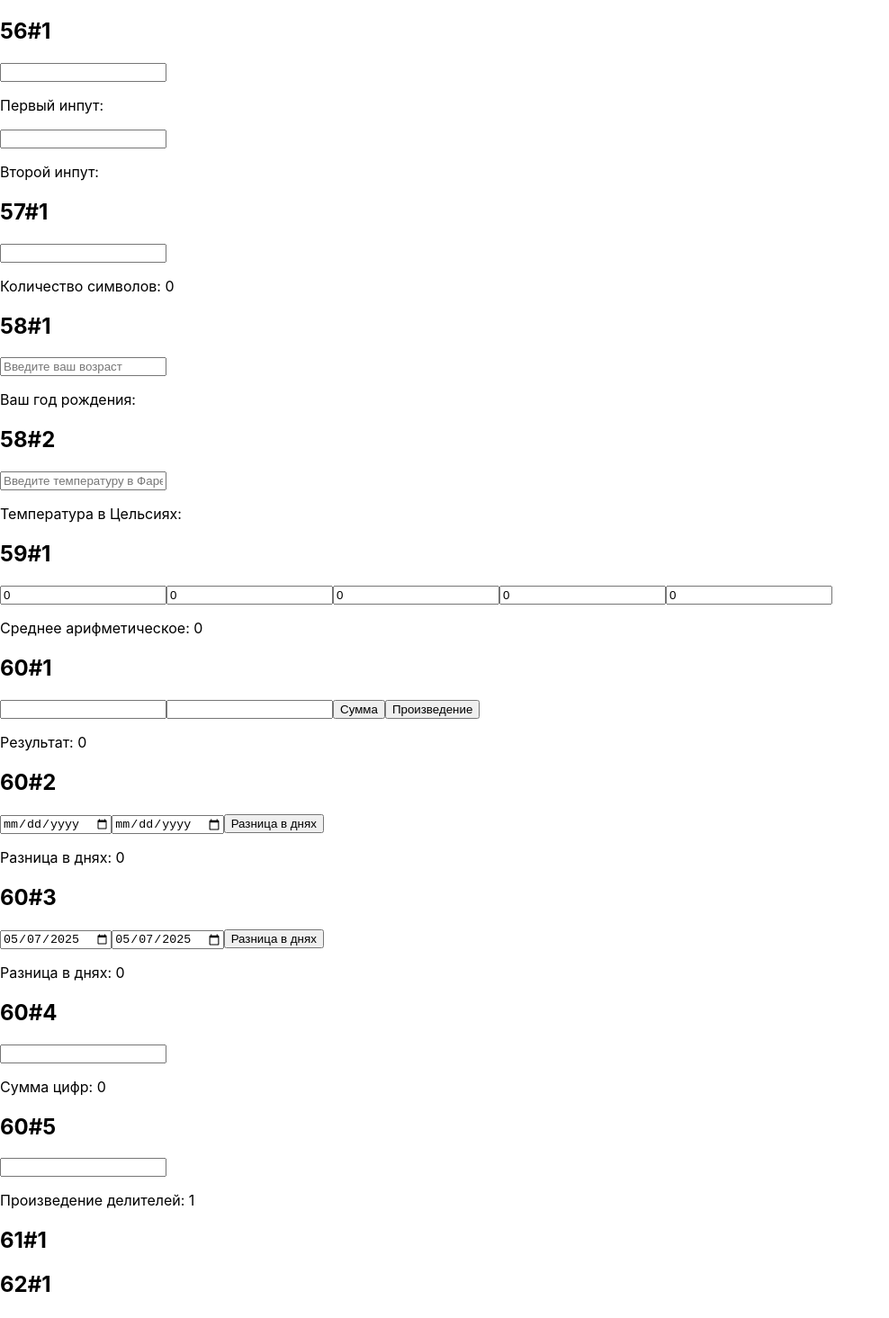
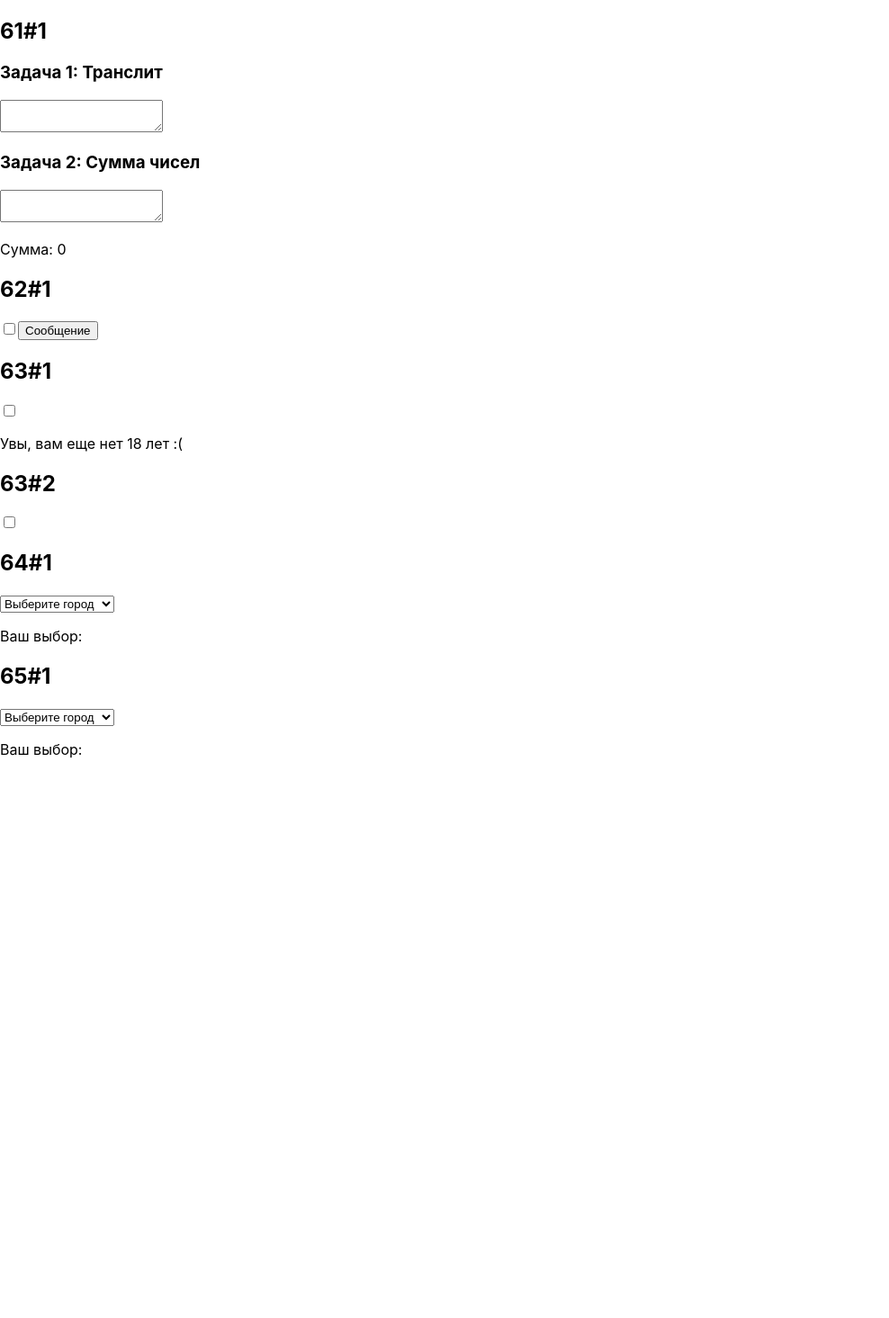
Before and after one commit to Sumr4kk/react, a React (Create React App) app in the folder my-app/: page / in a window 1280 px wide. Shown: the top 1465 px of the page at 90% size, without its empty margins (0-988 px from the left). After the commit the page ends 859 px from the top, so only its background shows below. Built offline with nearby package versions, Linux system fonts and the light colour scheme.

Commit message:
61-65 задачи

```diff
--- a/my-app/src/App.js
+++ b/my-app/src/App.js
@@ -1,179 +1,133 @@
 import React, { useState } from 'react';
 
 function App() {
-  //56
-  const [value1, setValue1] = useState('');
-  const [value2, setValue2] = useState('');
+  //61
+  const transliterate = (text) => {
+    const map = {
+      "а": "a", "б": "b", "в": "v", "г": "g", "д": "d",
+      "е": "e", "ё": "yo", "ж": "zh", "з": "z", "и": "i",
+      "й": "y", "к": "k", "л": "l", "м": "m", "н": "n",
+      "о": "o", "п": "p", "р": "r", "с": "s", "т": "t",
+      "у": "u", "ф": "f", "х": "kh", "ц": "ts", "ч": "ch",
+      "ш": "sh", "щ": "shch", "ъ": "", "ы": "y", "ь": "",
+      "э": "e", "ю": "yu", "я": "ya"
+    };
+    return text.split('').map(char => map[char.toLowerCase()] || char).join('');
+  };
+  const [text, setText] = useState('');
 
-//57
-const [inputValue, setInputValue] = useState('');
+  // Задача 2
+  const [numbers, setNumbers] = useState('');
 
-  function handleChange(event) {
-    setInputValue(event.target.value);
-  }
-//58
-const [age, setAge] = useState('');
+  const handleTextChange = (event) => {
+    setText(event.target.value);
+  };
 
-function handleChange1(event) {
-  setAge(event.target.value);
-}
-const currentYear = new Date().getFullYear();
-const birthYear = age ? currentYear - age : '';
+  const handleNumbersChange = (event) => {
+    setNumbers(event.target.value);
+  };
 
-//59
-const [fahrenheit, setFahrenheit] = useState('');
+  // Функция для расчета суммы чисел
+  const calculateSum = () => {
+    const numArray = numbers.split('\n').map(num => parseFloat(num.trim())).filter(num => !isNaN(num));
+    return numArray.reduce((acc, curr) => acc + curr, 0);
+  };
+
+
+  //62
+  const [checked, setChecked] = useState(false);
+  const [message, setMessage] = useState('');
+
+  const handleButtonClick = () => {
+    if (checked) {
+      setMessage('Привет, пользователь!');
+    } else {
+      setMessage('До свидания!');
+    }
+  };
+
+
+  //63
+  const [checked1, setChecked1] = useState(false);
+
+//64
+const [city, setCity] = useState('');
 
   function handleChange2(event) {
-    setFahrenheit(event.target.value);
+    setCity(event.target.value);
   }
 
-  const celsius = fahrenheit ? (fahrenheit - 32) * 5 / 9 : '';
+  //65
 
+  const cities = ['Москва', 'Санкт-Петербург', 'Новосибирск', 'Екатеринбург'];
+  const [value, setValue] = useState('');
 
-const [values, setValues] = useState(Array(5).fill(0));
-
-function handleChange3(index, event) {
-  const newValues = [...values];
-  newValues[index] = +event.target.value;
-  setValues(newValues);
-}
-
-const average = values.reduce((a, b) => a + b, 0) / values.length;
-
-//60
- // Задача 1
- const [value11, setValue11] = useState(0);
- const [value22, setValue22] = useState(0);
- const [result, setResult] = useState(0);
-
- const handleSum = () => {
-   setResult(Number(value1) + Number(value2));
- };
-
- const handleProduct = () => {
-   setResult(Number(value1) * Number(value2));
- };
-
- // Задача 2
- const [date1, setDate1] = useState('');
- const [date2, setDate2] = useState('');
- const [dateDifference, setDateDifference] = useState(0);
-
- const handleDateDifference = () => {
-   const diffTime = Math.abs(new Date(date2) - new Date(date1));
-   const diffDays = Math.ceil(diffTime / (1000 * 60 * 60 * 24));
-   setDateDifference(diffDays);
- };
-
- // Задача 3
- const currentDate = new Date().toISOString().split('T')[0];
- const [dateWithDefault1, setDateWithDefault1] = useState(currentDate);
- const [dateWithDefault2, setDateWithDefault2] = useState(currentDate);
-
- // Задача 4
- const [numberInput, setNumberInput] = useState('');
- const [sumOfDigits, setSumOfDigits] = useState(0);
-
- const handleBlurSum = () => {
-   const sum = numberInput.split('').reduce((acc, digit) => acc + Number(digit), 0);
-   setSumOfDigits(sum);
- };
-
- // Задача 5
- const [divisorInput, setDivisorInput] = useState('');
- const [productOfDivisors, setProductOfDivisors] = useState(1);
-
- const handleBlurProduct = () => {
-   const num = Number(divisorInput);
-   let product = 1;
-   for (let i = 1; i <= num; i++) {
-     if (num % i === 0) {
-       product *= i;
-     }
-   }
-   setProductOfDivisors(product);
- };
-
-
-
+  const options = cities.map((city, index) => {
+    return <option key={index} value={city}>{city}</option>;
+  });
 
   return (
 
     <div>
 
 
+<h2>61#1</h2>
+<h3>Задача 1: Транслит</h3>
+      <textarea value={text} onChange={handleTextChange} />
+      <p>{transliterate(text)}</p>
 
-<h2>56#1</h2>
+      <h3>Задача 2: Сумма чисел</h3>
+      <textarea value={numbers} onChange={handleNumbersChange} />
+      <p>Сумма: {calculateSum()}</p>
+<h2>62#1</h2>
 <input
-        value={value1}
-        onChange={event => setValue1(event.target.value)}
+        type="checkbox"
+        checked={checked}
+        onChange={() => setChecked(!checked)}
       />
-      <p>Первый инпут: {value1}</p>
+      <button onClick={handleButtonClick}>Сообщение</button>
+      <p>{message}</p>
+<h2>63#1</h2>
+<div>
+      <input
+        type="checkbox"
+        checked={checked1}
+        onChange={() => setChecked1(!checked1)}
+      />
+      {checked1 ? (
+        <div>
+          <h2>Ура, вам уже есть 18</h2>
+          <p>Здесь расположен контент только для взрослых</p>
+        </div>
+      ) : (
+        <div>
+          <p>Увы, вам еще нет 18 лет :(</p>
+        </div>
+      )}
+    </div>
 
-      <input
-        value={value2}
-        onChange={event => setValue2(event.target.value)}
+    <h2>63#2</h2>
+    <input
+        type="checkbox"
+        checked={checked}
+        onChange={() => setChecked(!checked)}
       />
-      <p>Второй инпут: {value2}</p>
-
-<h2>57#1</h2>
-<input value={inputValue} onChange={handleChange} />
-<p>Количество символов: {inputValue.length}</p>
-
-<h2>58#1</h2>
-<input value={age} onChange={handleChange1} placeholder="Введите ваш возраст" />
-<p>Ваш год рождения: {birthYear}</p>
-<h2>58#2</h2>
-<input value={fahrenheit} onChange={handleChange2} placeholder="Введите температуру в Фаренгейтах" />
-<p>Температура в Цельсиях: {celsius}</p>
-
-<h2>59#1</h2>
-{values.map((value, index) => (
-        <input
-          key={index}
-          value={value}
-          onChange={(event) => handleChange3(index, event)}
-        />
-      ))}
-      <p>Среднее арифметическое: {average}</p>
-
-
-<h2>60#1</h2>
-      <input value={value1} onChange={e => setValue1(e.target.value)} />
-      <input value={value2} onChange={e => setValue2(e.target.value)} />
-      <button onClick={handleSum}>Сумма</button>
-      <button onClick={handleProduct}>Произведение</button>
-      <p>Результат: {result}</p>
-
-      <h2>60#2</h2>
-      <input value={date1} onChange={e => setDate1(e.target.value)} type="date" />
-      <input value={date2} onChange={e => setDate2(e.target.value)} type="date" />
-      <button onClick={handleDateDifference}>Разница в днях</button>
-      <p>Разница в днях: {dateDifference}</p>
-
-      <h2>60#3</h2>
-      <input value={dateWithDefault1} onChange={e => setDateWithDefault1(e.target.value)} type="date" />
-      <input value={dateWithDefault2} onChange={e => setDateWithDefault2(e.target.value)} type="date" />
-      <button onClick={handleDateDifference}>Разница в днях</button>
-      <p>Разница в днях: {dateDifference}</p>
-
-      <h2>60#4</h2>
-      <input value={numberInput} onBlur={handleBlurSum} onChange={e => setNumberInput(e.target.value)} />
-      <p>Сумма цифр: {sumOfDigits}</p>
-
-      <h2>60#5</h2>
-      <input value={divisorInput} onBlur={handleBlurProduct} onChange={e => setDivisorInput(e.target.value)} />
-      <p>Произведение делителей: {productOfDivisors}</p>
-<h2>61#1</h2>
-
-<h2>62#1</h2>
-
-<h2>63#1</h2>
-
+      {checked && <p>Этот абзац видим, когда чекбокс отмечен.</p>}
 <h2>64#1</h2>
-
+<select value={city} onChange={handleChange2}>
+        <option value="">Выберите город</option>
+        <option value="Москва">Москва</option>
+        <option value="Санкт-Петербург">Санкт-Петербург</option>
+        <option value="Новосибирск">Новосибирск</option>
+        <option value="Екатеринбург">Екатеринбург</option>
+      </select>
+      <p>Ваш выбор: {city}</p>
 <h2>65#1</h2>
-
+<select value={value} onChange={(event) => setValue(event.target.value)}>
+        <option value="">Выберите город</option>
+        {options}
+      </select>
+      <p>Ваш выбор: {value}</p>
 
     </div>
 
```
